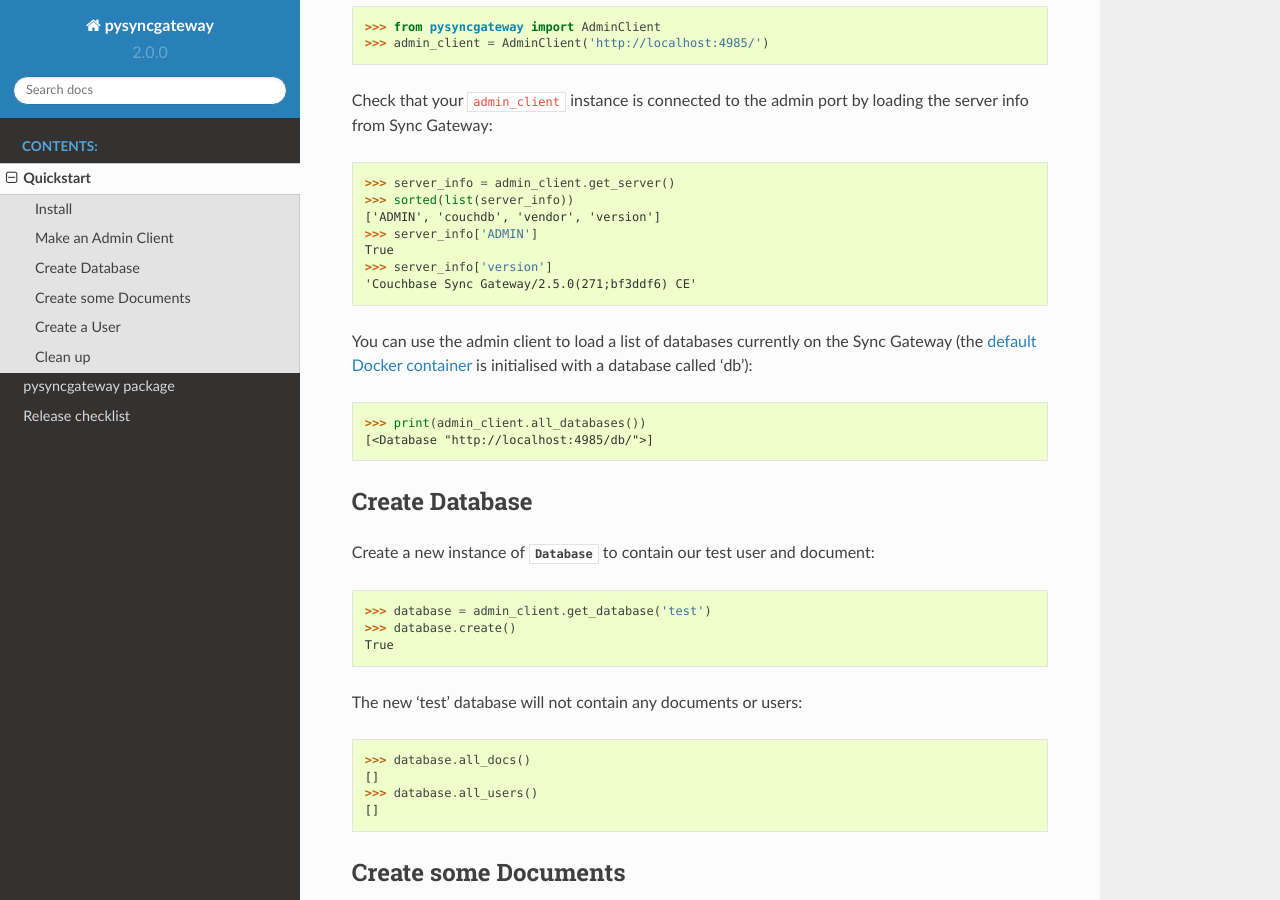
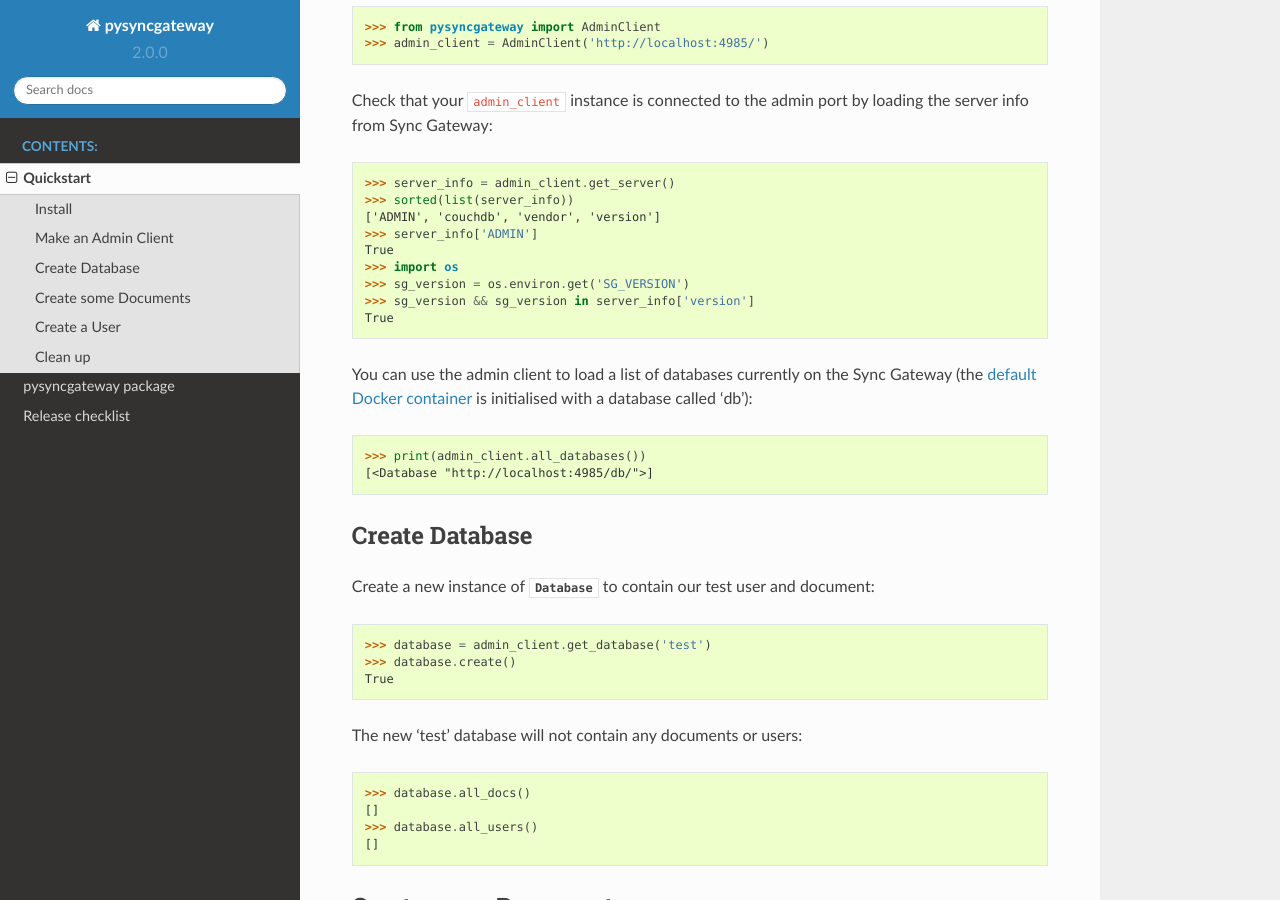
Before and after one commit to constructpm/pysyncgateway, a Sphinx documentation site: the page built from docs/quickstart.rst, in a window 1280 px wide and 900 px high, scrolled down 456 px. Built offline with Sphinx 7.4.7 and the Read the Docs theme 2.0.0, drawn with Linux system fonts in a browser that asks for light colours.

Commit message:
Update doc test to support multiple syncgateway versions

```diff
--- a/docs/quickstart.rst
+++ b/docs/quickstart.rst
@@ -33,8 +33,10 @@
     ['ADMIN', 'couchdb', 'vendor', 'version']
     >>> server_info['ADMIN']
     True
-    >>> server_info['version']
-    'Couchbase Sync Gateway/2.5.0(271;bf3ddf6) CE'
+    >>> import os
+    >>> sg_version = os.environ.get('SG_VERSION')
+    >>> sg_version && sg_version in server_info['version']
+    True
 
 You can use the admin client to load a list of databases currently on the Sync
 Gateway (the `default Docker container
```
